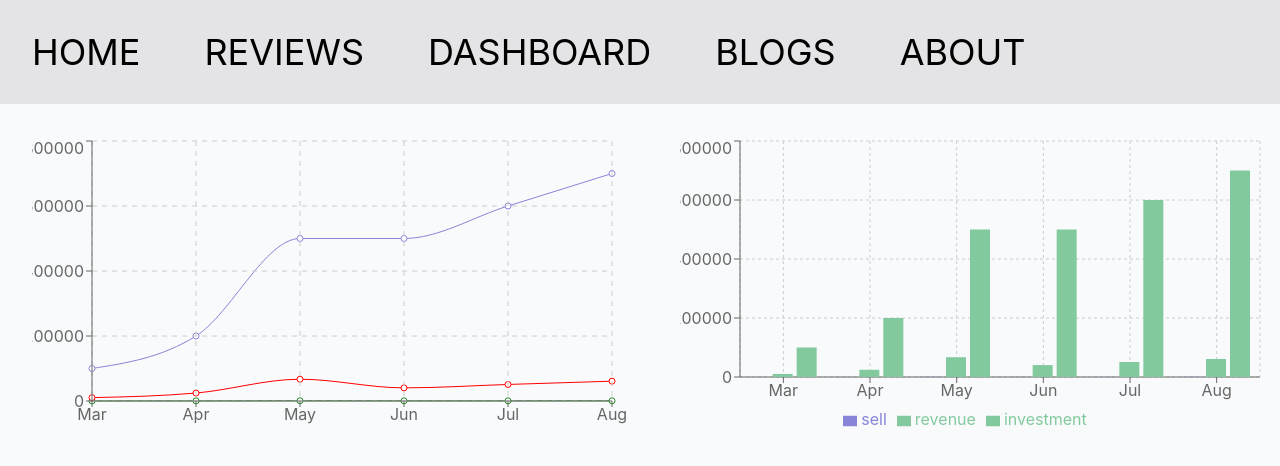
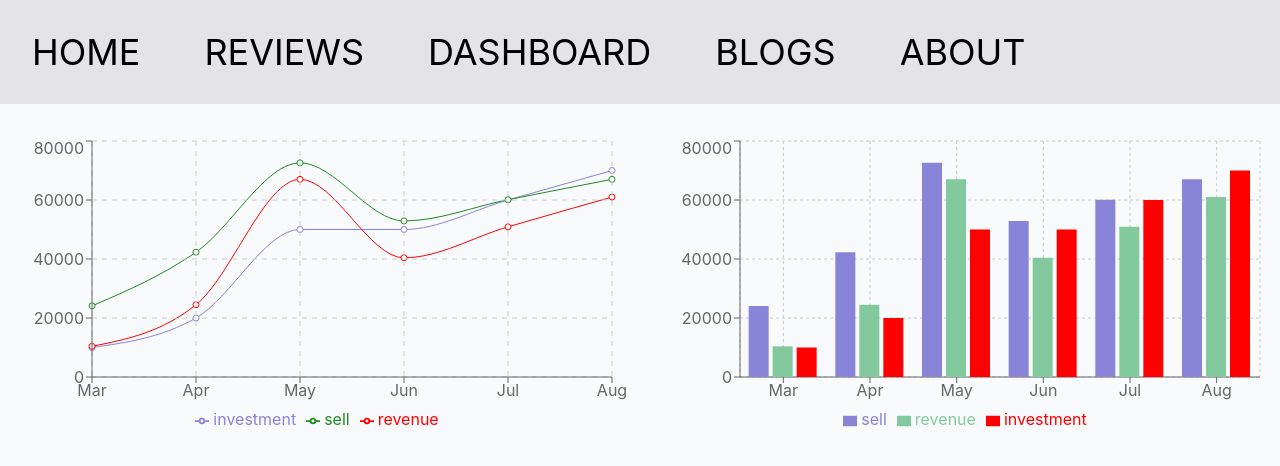
Before and after one commit to Iam-abdulahad/bike-review, a React (Create React App) app: page /dashboard in a window 1280 px wide. Shown: the top 466 px of the page. Built offline with nearby package versions, Linux system fonts and the light colour scheme.

Commit message:
edit readme file

```diff
--- a/public/chartsdata.json
+++ b/public/chartsdata.json
@@ -1,38 +1,38 @@
 [
        {
            "month": "Mar",
-           "investment": 100000,
-           "sell": 241,
+           "investment": 10000,
+           "sell": 24100,
            "revenue": 10401
        },
        {
            "month": "Apr",
-           "investment": 200000,
-           "sell": 423,
+           "investment": 20000,
+           "sell": 42300,
            "revenue": 24500
        },
        {
            "month": "May",
-           "investment": 500000,
-           "sell": 726,
+           "investment": 50000,
+           "sell": 72600,
            "revenue": 67010
        },
        {
            "month": "Jun",
-           "investment": 500000,
-           "sell": 529,
+           "investment": 50000,
+           "sell": 52900,
            "revenue": 40405
        },
        {
            "month": "Jul",
-           "investment": 600000,
-           "sell": 601,
+           "investment": 60000,
+           "sell": 60100,
            "revenue": 50900
        },
        {
            "month": "Aug",
-           "investment": 700000,
-           "sell": 670,
+           "investment": 70000,
+           "sell": 67000,
            "revenue": 61000
        }
    ]
--- a/src/components/Dashboard/Dashboard.js
+++ b/src/components/Dashboard/Dashboard.js
@@ -21,6 +21,7 @@ const Dashboard = () => {
                                    <XAxis dataKey="month" />
                                    <YAxis></YAxis>
                                    <Tooltip></Tooltip>
+                                   <Legend></Legend>
                             </LineChart>
                      </div>
                      <div className='py-8 px-8'>
@@ -32,7 +33,7 @@ const Dashboard = () => {
                                    <Legend />
                                    <Bar dataKey="sell" fill="#8884d8" />
                                    <Bar dataKey="revenue" fill="#82ca9d" />
-                                   <Bar dataKey="investment" fill="#82ca9d" />
+                                   <Bar dataKey="investment" fill="#FF0000" />
                             </BarChart>
                      </div>
               </div >
--- a/src/components/Header/Header.js
+++ b/src/components/Header/Header.js
@@ -3,8 +3,8 @@ import { Link } from 'react-router-dom';
 
 const Header = () => {
        return (
-              <div>
-                     <nav className='text-4xl py-8 bg-zinc-200'>
+              <div className='bg-zinc-200 py-8'>
+                     <nav className='container mx-auto text-4xl flex items-center '>
                             <Link to='/' className='mx-8'>HOME</Link>
                             <Link to='/reviews' className='mx-8'>REVIEWS</Link>
                             <Link to='/dashboard' className='mx-8'>DASHBOARD</Link>
--- a/src/components/Home/Home.js
+++ b/src/components/Home/Home.js
@@ -1,11 +1,12 @@
 import React from 'react';
+import { useNavigate } from 'react-router-dom';
 import useReviews from '../../hooks/useReviews';
 import Images from '../Images/ktm.jpg';
 import Review from '../Review/Review';
-import Reviews from '../reviews/Reviews';
 
 const Home = () => {
        const [reviews, setReviews] = useReviews();
+       const navigate = useNavigate();
        return (
               <div class="container mx-auto">
                      <div className='grid grid-cols-2 flex justify-between'>
@@ -20,9 +21,9 @@ const Home = () => {
                             </div>
                             <div className='mt-6 py-6 px-5'>
                                    <img
-                                   className='border rounded-lg'
-                                   style={{height: "500px"}}
-                                    src={Images} alt="" />
+                                          className='border rounded-lg'
+                                          style={{ height: "500px" }}
+                                          src={Images} alt="" />
                             </div>
                      </div>
 
@@ -41,10 +42,12 @@ const Home = () => {
                             </div>
                      </div>
 
-                     <button
-                            className=' flex justify-center text-zinc-50 bg-sky-500 rounded-full px-8 my-8 py-4 mt-6'
-                            onClick={<Reviews></Reviews>}
+                     <div className=' flex justify-center'>
+                            <button
+                                   className=' flex justify-center text-zinc-50 bg-sky-500 rounded-full px-8 my-8 py-4 mt-6'
+                                   onClick={() => navigate("/reviews")}
                             >See All Reviews</button>
+                     </div>
               </div>
 
        );
```
Also changed, not shown: 2 other files (tests, documents, lock files or other folders).
